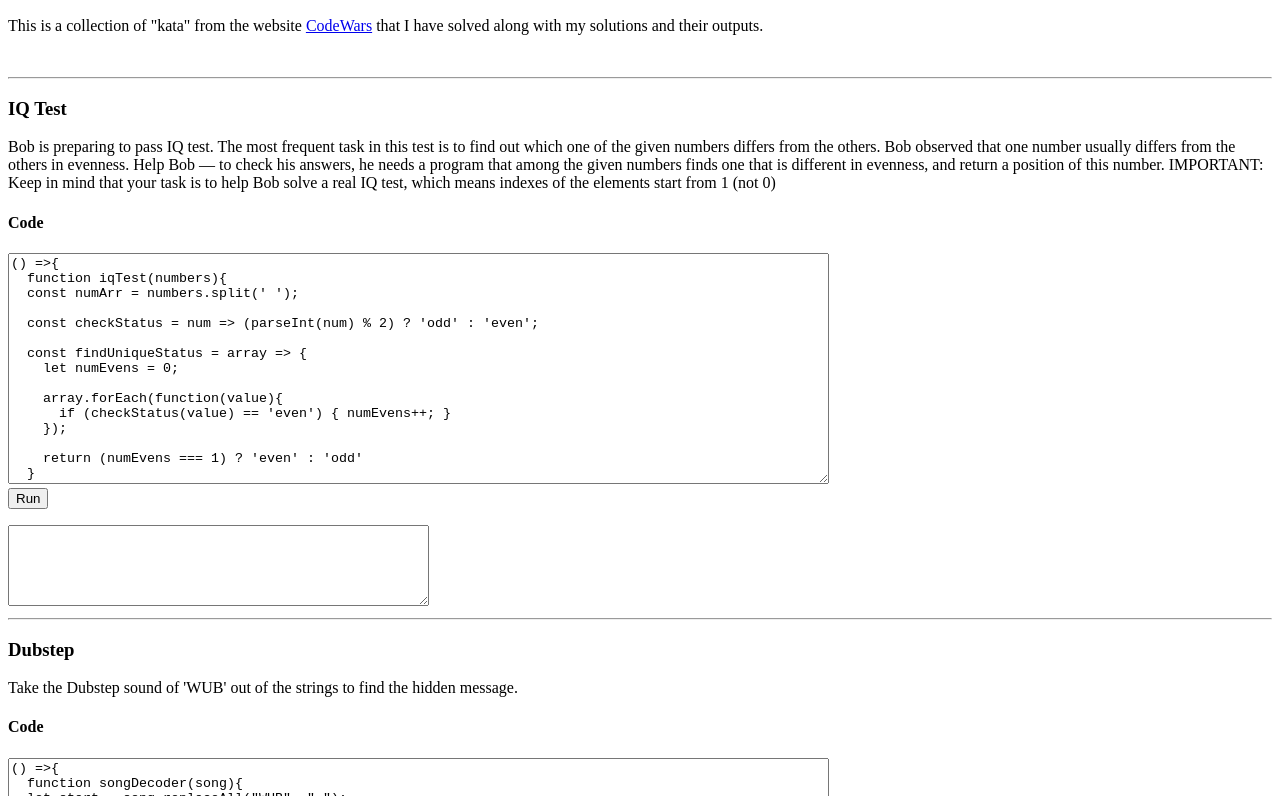
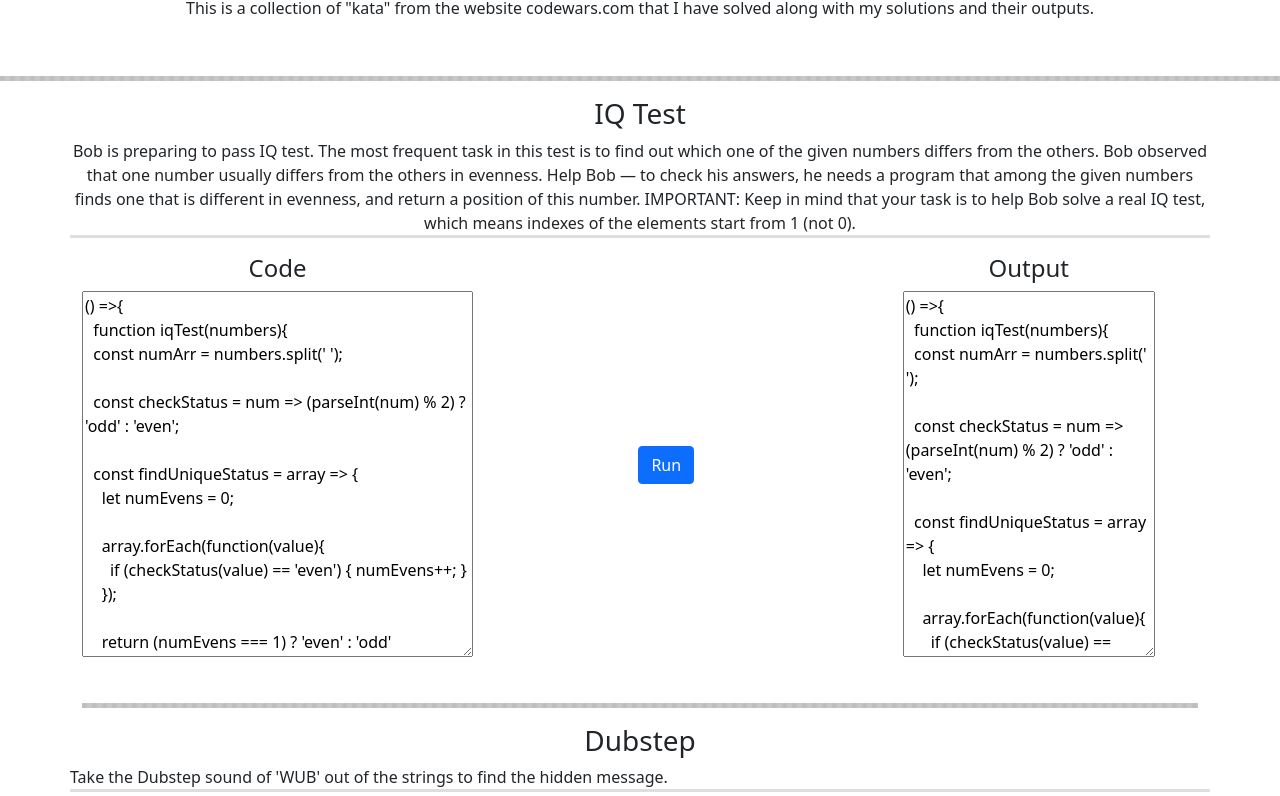
Before and after one commit to DrewS97/Code-Wars-Solved-Kata-Portfolio, a plain HTML site: page index.html in a window 1280 px wide. Shown: the part 50-846 px from the top of the page. Drawn offline with nearby package versions, Linux system fonts and the light colour scheme.

Commit message:
add Bootstrap for a cleaner look

```diff
--- a/index.html
+++ b/index.html
@@ -5,6 +5,7 @@
     <meta name="viewport" content="width=device-width">
     <title>JavaScript Portfolio</title>
     <link href="style.css" rel="stylesheet" type="text/css" />
+    <link href="https://cdn.jsdelivr.net/npm/bootstrap@5.0.1/dist/css/bootstrap.min.css" rel="stylesheet" integrity="sha384-+0n0xVW2eSR5OomGNYDnhzAbDsOXxcvSN1TPprVMTNDbiYZCxYbOOl7+AMvyTG2x" crossorigin="anonymous">
   </head>
   <body>
 
--- a/script.js
+++ b/script.js
@@ -1,7 +1,11 @@
 let functions = [];
 
 function printOutput(id,theFunction){
-  document.getElementById(id).innerHTML = theFunction;
+  console.log(theFunction());
+
+  document.getElementById(id+'Code').innerHTML = theFunction;
+
+  document.getElementById(id+'Output').innerHTML = theFunction.toString();
 }
 
 //Adding Solved Katas to functions array
@@ -126,13 +130,14 @@ functions.push( () =>{
   console.log(switcheroo("abc"));
 });
 
+console.log(functions[0].call());
 function setupAndRun(){
   //build the page using the DOM
   let wrapper = document.createElement('div');
   document.body.appendChild(wrapper);
 
   let code = [
-    {name:"IQ Test",functionName:"iqTest",desc:"Bob is preparing to pass IQ test. The most frequent task in this test is to find out which one of the given numbers differs from the others. Bob observed that one number usually differs from the others in evenness. Help Bob — to check his answers, he needs a program that among the given numbers finds one that is different in evenness, and return a position of this number. IMPORTANT: Keep in mind that your task is to help Bob solve a real IQ test, which means indexes of the elements start from 1 (not 0)"},
+    {name:"IQ Test",functionName:"iqTest",desc:"Bob is preparing to pass IQ test. The most frequent task in this test is to find out which one of the given numbers differs from the others. Bob observed that one number usually differs from the others in evenness. Help Bob — to check his answers, he needs a program that among the given numbers finds one that is different in evenness, and return a position of this number. IMPORTANT: Keep in mind that your task is to help Bob solve a real IQ test, which means indexes of the elements start from 1 (not 0)."},
 
     {name:"Dubstep",desc:"Take the Dubstep sound of 'WUB' out of the strings to find the hidden message."},
 
@@ -145,23 +150,49 @@ function setupAndRun(){
 
   let element = document.createElement('p');
 
-  element.innerHTML = `<h2>Kata Portfolio</h2><p>This is a collection of "kata" from the website <a href="https://www.codewars.com">CodeWars</a> that I have solved along with my solutions and their outputs.</p><br><hr>`;
+  element.innerHTML = `<h2 class="title">Kata Portfolio</h2><p class="center">This is a collection of "kata" from the website codewars.com that I have solved along with my solutions and their outputs.</p><br><hr class="dashed">`;
   wrapper.appendChild(element);
 
 
   let pElement;
-  let elementP;
 
   //Printing to the web page
   for(let i=0;i<code.length;i++){
     pElement = document.createElement('p');
-    elementP = document.createElement('p');
-    pElement.innerHTML = `<h3>${code[i].name}</h3>${code[i].desc}<h4>Code</h4><textarea id='${code[i].name}Output' rows= 15 cols= 100></textarea><br><button id='${code[i].name}Button'>Run</button><br>`;
+    pElement.classList.add("center")
+    pElement.innerHTML = `
+    <div class="container-md">
+      <div class="row">
+        <h3>${code[i].name}</h3>
+      </div>
+      <div class="row">
+        ${code[i].desc}
+        <hr class="grey">
+      </div>
+      <div class="row">
+        <div class="col">
+          <h4>Code</h4>
+          <textarea id='${code[i].name}Code' rows="15" cols="40">
+          </textarea>
+        </div>
+        <div class="col">
+          <br><br><br><br><br><br><br><br>
+          <button id='${code[i].name}Button' class="btn btn-primary">Run</button><br>
+        </div>
+        <div class="col">
+          <h4>Output</h4>
+          <textarea id = '${code[i].name}Output' rows="15" cols="25"></textarea>
+        </div>
+      </div>
+    <div>
+    <br>
+    <hr class="dashed">`;
+
+    //appending the paragraph to the wrapper container
     wrapper.appendChild(pElement);
-    elementP.innerHTML = `<textarea id = '${code[i]}' rows = 5 cols = 50></textarea><hr>`;
-    wrapper.appendChild(elementP);
+
     //add event listener
-    document.getElementById(`${code[i].name}Button`).addEventListener("click",printOutput(`${code[i].name}Output`,functions[i]));
+    document.getElementById(`${code[i].name}Button`).addEventListener("click",printOutput(`${code[i].name}`,functions[i]));
   }
 }
 
--- a/style.css
+++ b/style.css
@@ -0,0 +1,19 @@
+hr.dashed {
+  border-top: 5px dotted black;
+}
+
+hr.grey {
+  border-top: 3px solid gray;
+}
+
+h2.title {
+  text-align: center;
+}
+
+h3 {
+  text-align: center;
+}
+
+p.center {
+  text-align: center;
+}
```
